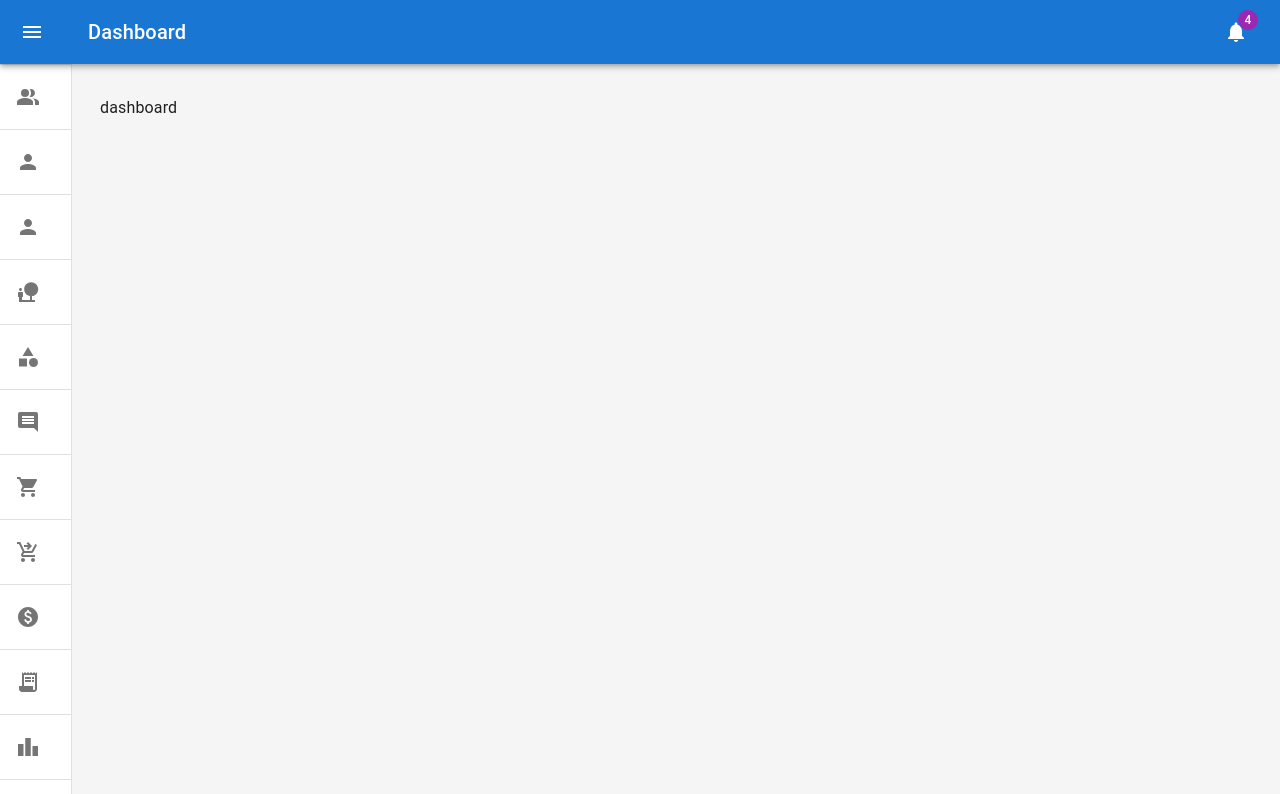
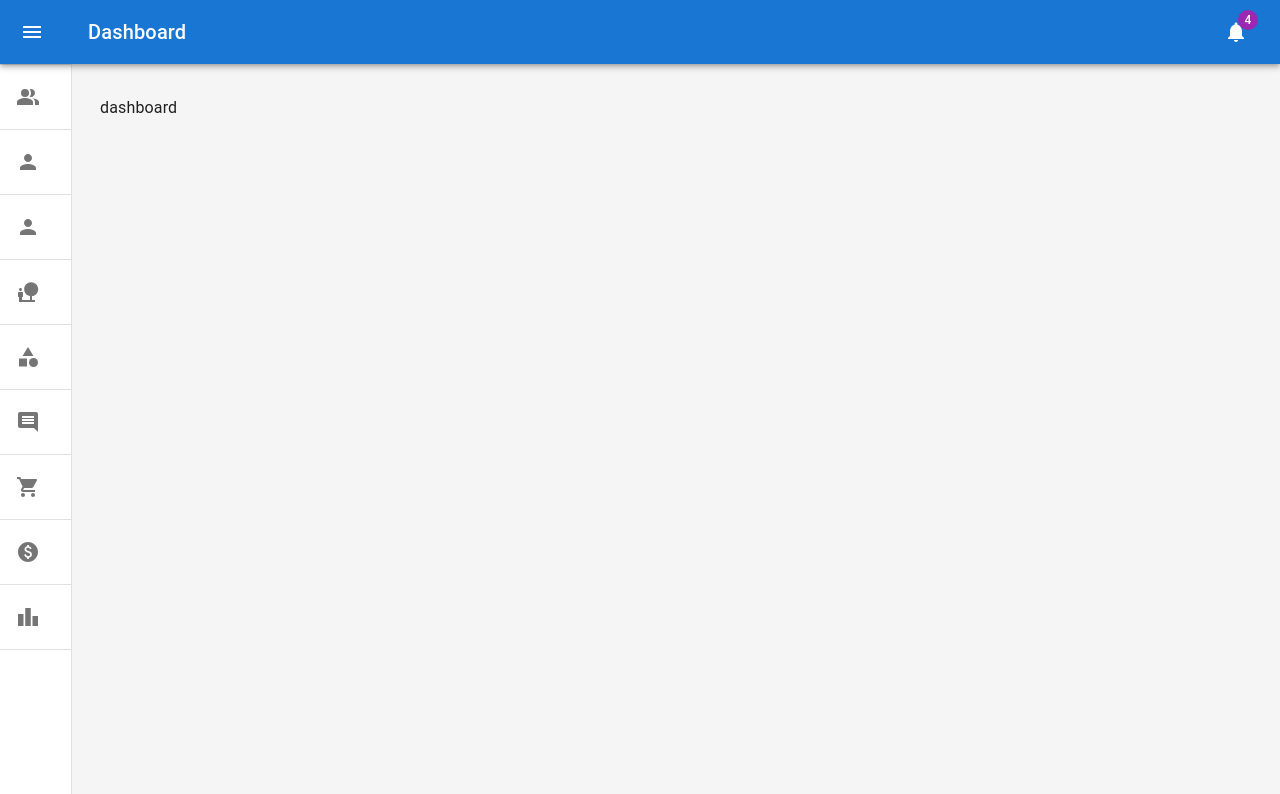
Before and after one commit to renzocabarios/harvest-hub, a React (Vite) app: page /dashboard in a window 1280 px wide. Shown: the top 794 px of the page. Built offline with nearby package versions, Linux system fonts and the light colour scheme.

Commit message:
Update DashboardLayout Sidenav

```diff
--- a/src/component/DashboardLayout.jsx
+++ b/src/component/DashboardLayout.jsx
@@ -56,19 +56,9 @@ function DashboardLayout(props) {
         icon: <ShoppingCartIcon />,
       },
       {
-        title: "Cart Line",
-        link: "/dashboard/cart-line",
-        icon: <ShoppingCartCheckoutIcon />,
-      },
-      {
         title: "Transaction",
         link: "/dashboard/transactions",
         icon: <PaidIcon />,
-      },
-      {
-        title: "Transaction Line",
-        link: "/dashboard/transaction-line",
-        icon: <ReceiptLongIcon />,
       },
       {
         title: "Charts",
```
